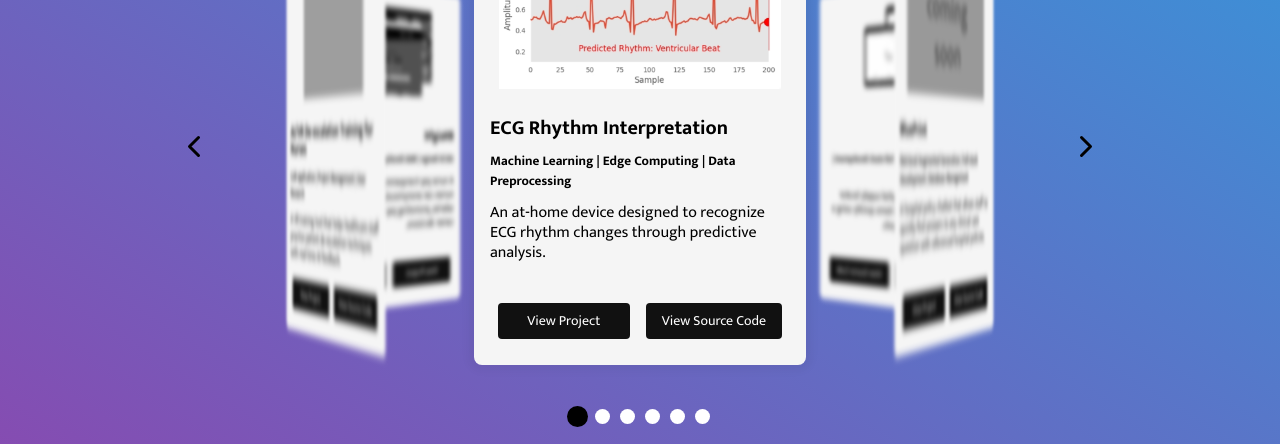
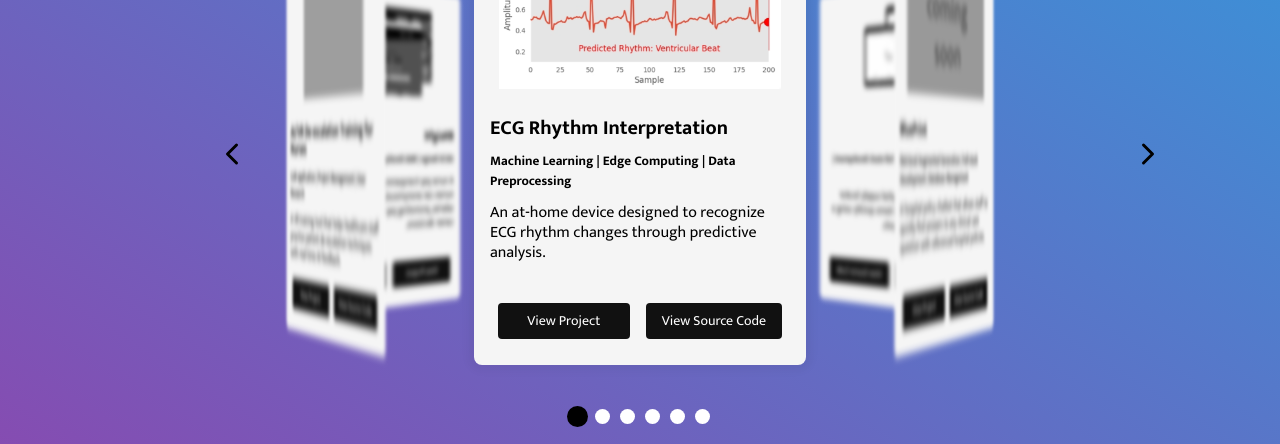
Before and after one commit to kimberlycoston/portfoliowebsite, a React (Vite) app: page / in a window 1280 px wide. Shown: the part 1000-1444 px from the top of the page. Built offline with nearby package versions, Linux system fonts and the light colour scheme; grey boxes are pictures that could not be loaded.

Commit message:
fix buttons revert

```diff
--- a/src/components/shared/carousel/carousel.css
+++ b/src/components/shared/carousel/carousel.css
@@ -132,14 +132,11 @@ section {
   }
 
   .carousel-arrow.left {
-    position: relative;
-    padding-bottom: 230px;
-    padding-right: 850px;
+    left: 200px;
   }
 
   .carousel-arrow.right {
-    position: relative;
-    padding-bottom: 230px;
+    right: 100px;
   }
 
   .carousel-arrow svg {
@@ -260,7 +257,7 @@ section {
 }
 
 .glow-on-hover:active {
-    color: #000;
+    color: #000
     font-family: 'Mukta', ui-sans-serif, system-ui, sans-serif;
 }
 
```
